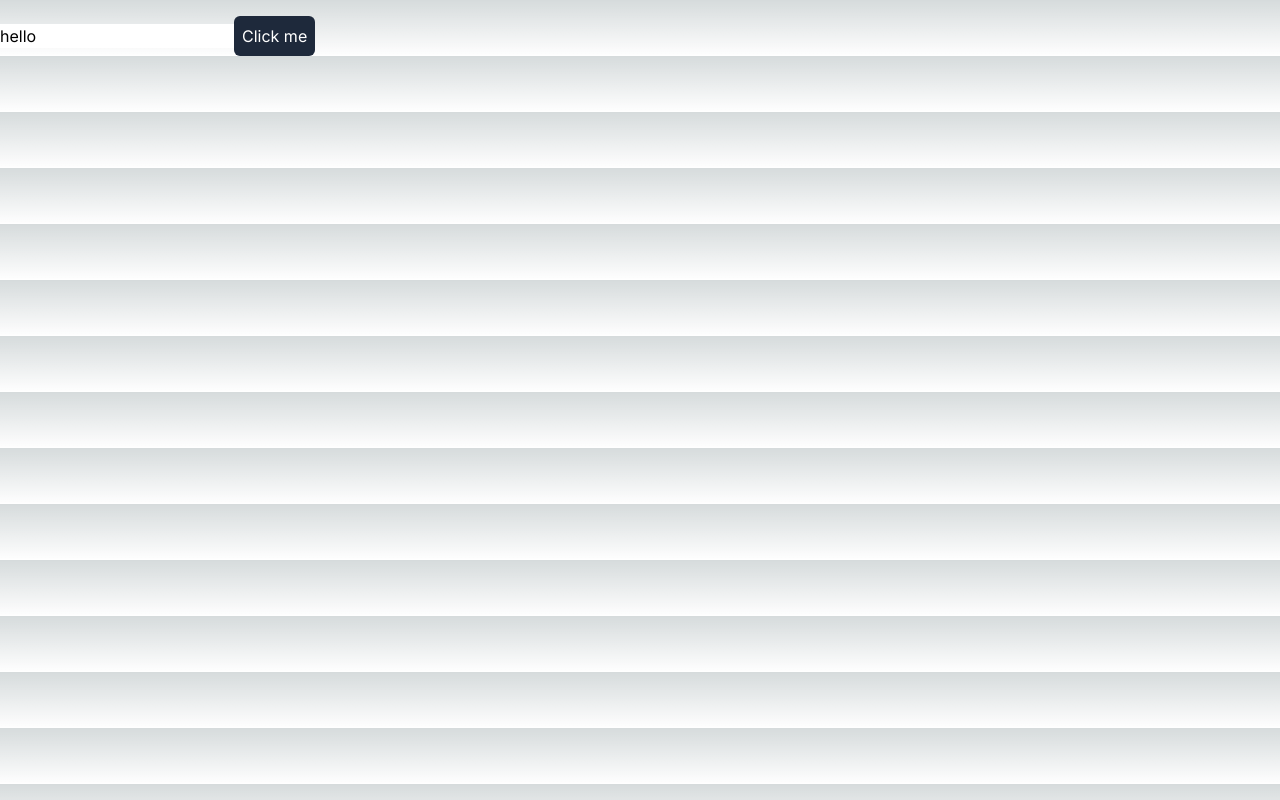
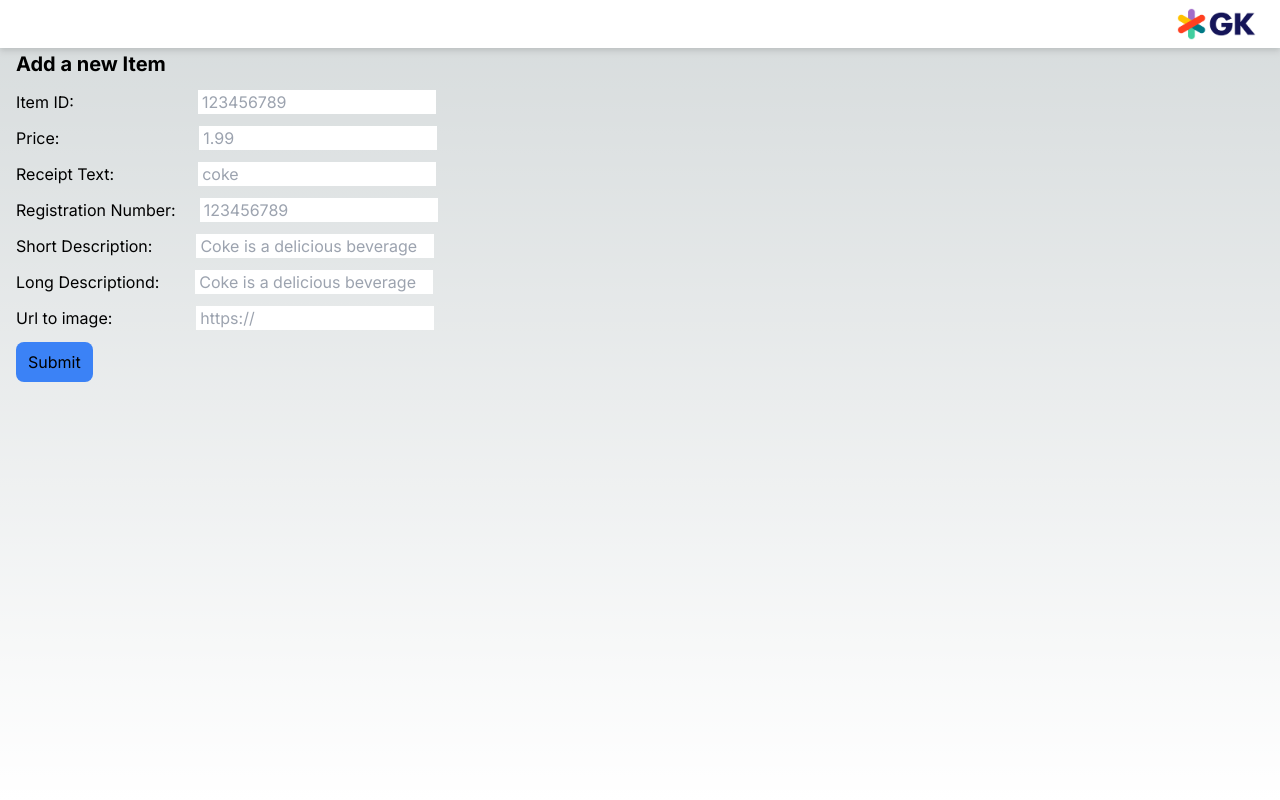
Before and after one commit to gallagherpat/gk-clientelling, a Next.js app: page /item/input in a window 1280 px wide. Built offline with nearby package versions, Linux system fonts and the light colour scheme.

Commit message:
I hope this builds

```diff
--- a/app/components/userForm.tsx
+++ b/app/components/userForm.tsx
@@ -7,6 +7,15 @@ function UserForm(){
 
         console.log(data.get('name'));
         console.log(data.get('email'));
+
+    const createUser = await prisma.user.create({
+        data:{
+         name: JSON.stringify(data.get('name')),
+         email: JSON.stringify(data.get('email')),
+         createdAt: new Date()
+        }
+    });
+
     }
 
     return(
--- /dev/null
+++ b/app/customer/input/page.tsx
@@ -0,0 +1,55 @@
+import Header from "@/app/layouts/header"
+import { PrismaClient } from "@prisma/client"
+
+
+
+
+export default function Home() {
+    async function newCustomer(data: FormData) {
+        'use server'
+        const prisma = new PrismaClient;
+        //@ts-ignore
+        const inputName: string = data.get('name')?.toString();
+
+        console.log(data.get('name'));
+        const createCustomer = await prisma.customer.create({
+        data:{
+         name: inputName,
+        }
+    });
+    }
+    async function deleteCustomer(data: FormData) {
+        'use server'
+        const prisma = new PrismaClient;
+        //@ts-ignore
+        const inputName: string = data.get('name')?.toString();
+
+        console.log(data.get('name'));
+        const createCustomer = await prisma.customer.deleteMany({
+           where: {name: {
+            contains: inputName
+           }}
+        });
+    }
+
+  //@ts-ignore
+  return (
+    <main className="min-h-screen">
+      <Header/>
+      <form className="mt-4 ml-4" action={newCustomer} method="post">
+      <h1 className="mb-3 font-bold text-xl">Add a new Customer</h1>
+      <label htmlFor="name">Name:</label>
+        <input className="ml-3 pl-1" type="text" name="name" placeholder="Customer Name"/>
+        <br />
+      <button type="submit" className="bg-blue-500 py-2 px-3 mt-3 rounded-lg">Submit</button>
+      </form>
+      <form className="mt-4 ml-4" action={deleteCustomer} method="post">
+      <h1 className="mb-3 font-bold text-xl">Delete a Customer</h1>
+      <label htmlFor="name">Name:</label>
+        <input className="ml-3 pl-1" type="text" name="name" placeholder="Customer Name"/>
+        <br />
+      <button type="submit" className="bg-blue-500 py-2 px-3 mt-3 rounded-lg">Submit</button>
+      </form>
+    </main>
+  )
+}
--- a/app/item/input/page.tsx
+++ b/app/item/input/page.tsx
@@ -1,41 +1,76 @@
-// "use client"
-// import { useRef } from "react"
-// interface test {
-//   success: boolean
-// }
 import { PrismaClient } from "@prisma/client"
-
+import Header from "@/app/layouts/header";
 
 export default function Page(){
-  const prisma = new PrismaClient();
-  //   const oData = useRef();
-
-  //   function submitHandler(event) {
-  //   event.preventDefault();
-  //   if(oData === undefined){
-  //     return <p>Error</p>
-  //   }
-  //   const testData = oData.current.value;
-  //   console.log(testData);
-  //   const jsonData = {test: testData}
-  //   console.log(jsonData);
-  //   fetch('/api/newuser', {
-  //     method: "POST",
-  //     body: JSON.stringify(jsonData),
-  //     headers: {
-  //       'Content-Type': 'application/json'
-  //     },
-  //   })
-  //   .then((response) => response.json())
-  //   .then((data) => console.log(data))
-  // }
-  async function test() {
-    'use server'
-    console.log("hello world")
+  interface item {
+    itemID?: string,
+    price?: number,
+    receiptText?: string,
+    registrationNumber?: string,
+    shortDescription?: string,
+    longDescription?: string,
+    url?: string,
+    customer?: number
   }
-    return (<form action={test}>
-        <input type="text" name="world" defaultValue="hello"/>
-        <button type="submit" className="bg-slate-800 mx-auto p-2 rounded-md text-white mt-4">Click me</button>
-      </form>)
+  async function newItem(data: FormData) {
+    "use server"
+    const prisma = new PrismaClient();
+    const item: item = await {
+      itemID: data.get('itemID')?.toString(),
+      price: parseFloat(data.get('price')),
+      receiptText: data.get('receiptText')?.toString(),
+      registrationNumber: data.get('registrationNumber')?.toString(),
+      shortDescription: data.get('shortDescription')?.toString(),
+      longDescription: data.get('longDescription')?.toString(),
+      url: data.get('url')?.toString(),
+    }
+    console.log(item);
+    console.log(typeof item.price)
+    const createItem = await prisma.customer.update({
+      where: {
+        id: 4
+      },
+      data: {
+        items: {
+          create: item
+        }
+      }
+    })
+  //   const createItem = await prisma.customer.create({
+  //     data: {
+  //       name: "Sheetz",
+  //       items:{
+  //         create: item
+  //     }}
+  // })
+  }
+    return (<main className="min-h-screen">
+      <Header/>
+      <form className="ml-4" action={newItem} method="post">
+      <h1 className="mb-3 font-bold text-xl">Add a new Item</h1>
+      <label className="mr-28" htmlFor="itemID">Item ID:</label>
+        <input className="ml-3 pl-1" type="number" name="itemID" placeholder="123456789"/>
+        <br />
+      <label className="mr-32" htmlFor="price">Price:</label>
+        <input className="ml-3 mt-3 pl-1" type="float" name="price" placeholder="1.99"/>
+        <br />
+      <label className="mr-20" htmlFor="receiptText">Receipt Text:</label>
+        <input className="ml-1 mt-3 pl-1" type="text" name="receiptText" placeholder="coke"/>
+        <br />
+      <label className="mr-3" htmlFor="registrationNumber">Registration Number:</label>
+        <input className="ml-3 mt-3 pl-1" type="number" name="registrationNumber" placeholder="123456789"/>
+        <br />
+      <label className="mr-8" htmlFor="shortDescription">Short Description:</label>
+        <input className="ml-3 mt-3 pl-1" type="text" name="shortDescription" placeholder="Coke is a delicious beverage"/>
+        <br />
+      <label className="mr-6" htmlFor="longDescription">Long Descriptiond:</label>
+        <input className="ml-3 mt-3 pl-1" type="text" name="longDescription" placeholder="Coke is a delicious beverage"/>
+        <br />
+      <label className="mr-16" htmlFor="url">Url to image:</label>
+        <input className="ml-5 mt-3 pl-1" type="text" name="url" placeholder="https://"/>
+        <br />
+      <button type="submit" className="bg-blue-500 py-2 px-3 mt-3 rounded-lg">Submit</button>
+        </form>
+    </main>)
     // return (<h1>Hello again</h1>)
 }
```
Also changed, not shown: 1 other file (tests, documents, lock files or other folders).
